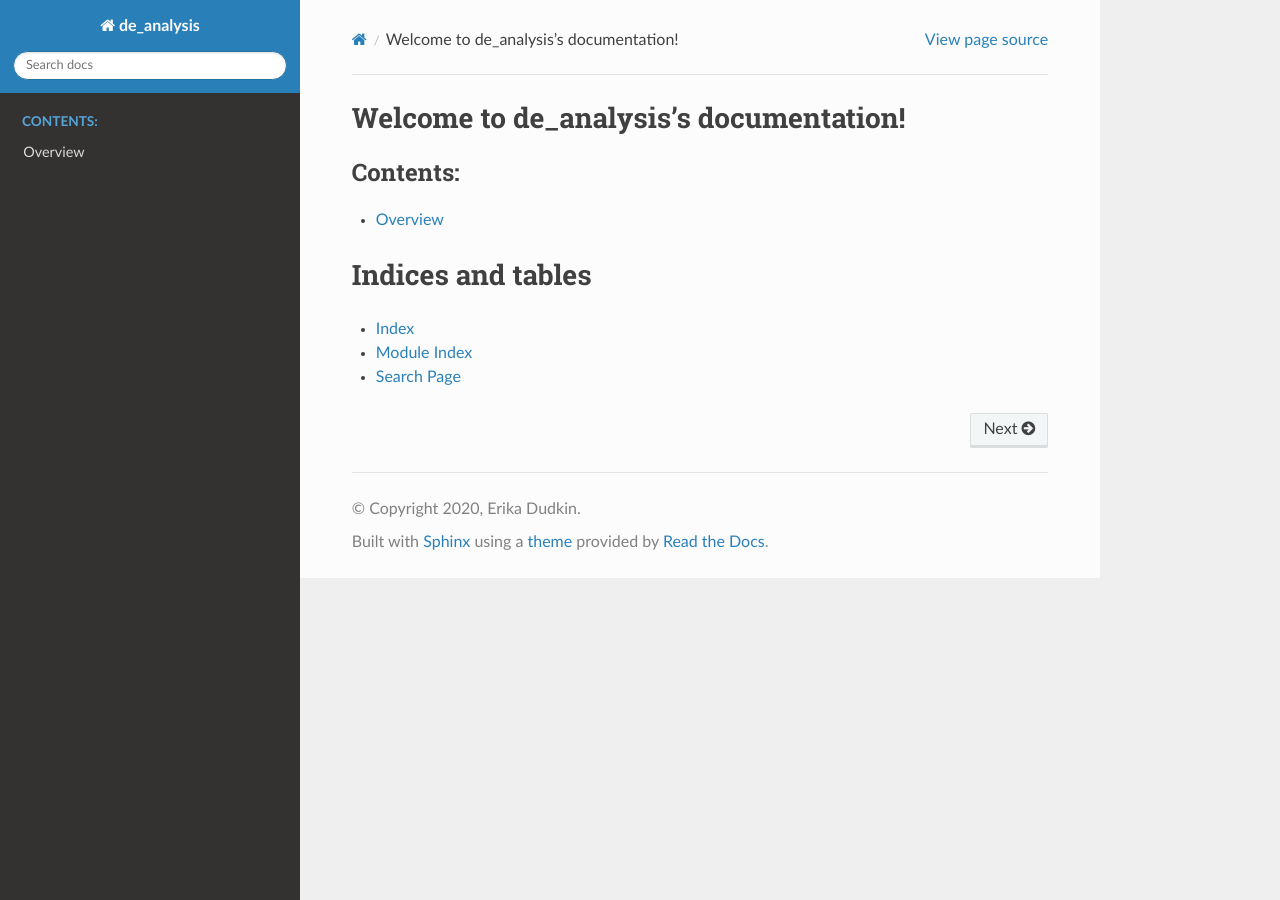
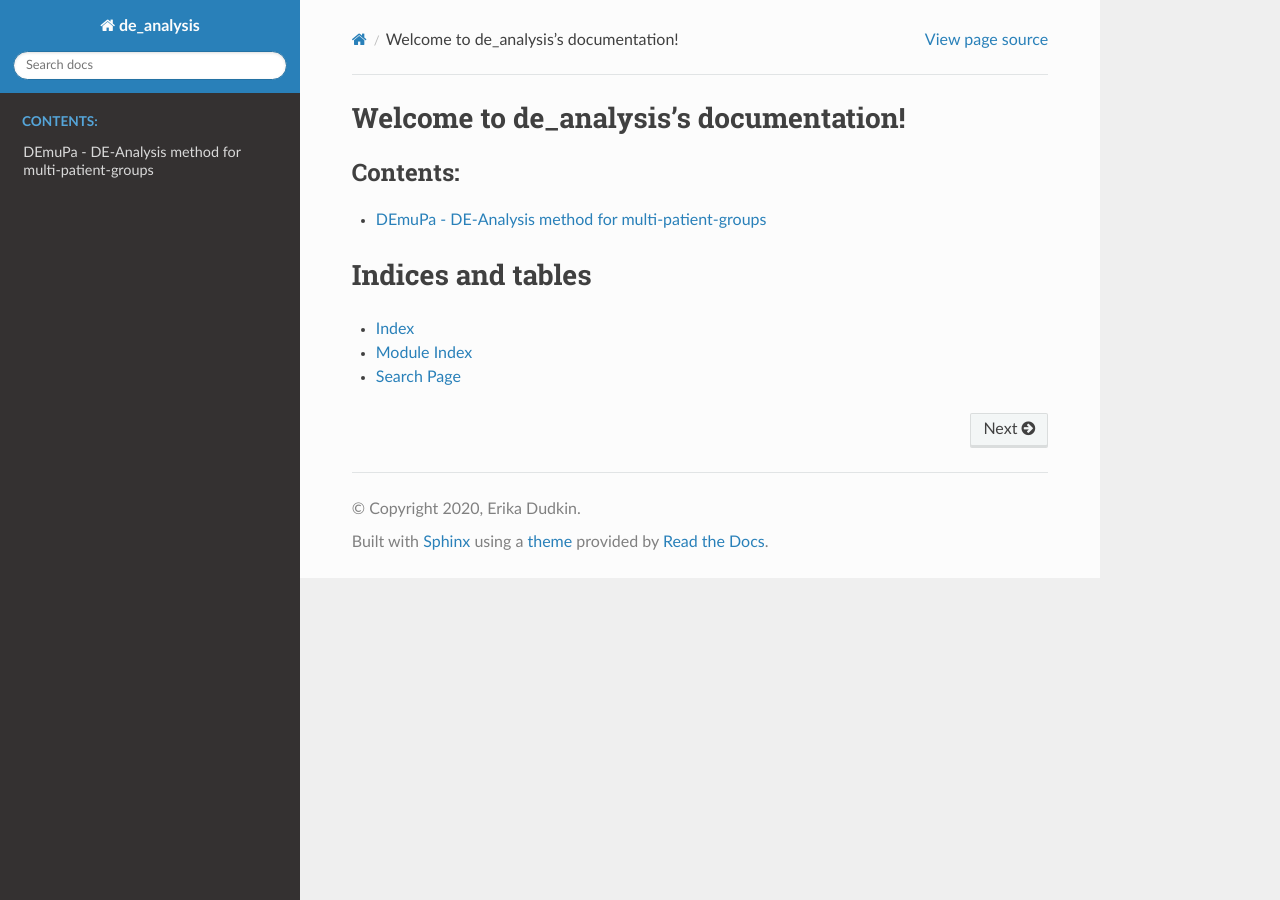
Before and after one commit to erikadudki/de_analysis, a Sphinx documentation site: the page built from docs/index.rst, in a window 1280 px wide. Built offline with Sphinx 7.4.7 and the Read the Docs theme 2.0.0, drawn with Linux system fonts in a browser that asks for light colours; some of the changed lines change nothing that is shown.

Commit message:
changes in docs

```diff
--- a/docs/overview.rst
+++ b/docs/overview.rst
@@ -1,5 +1,13 @@
-Overview
-========
-this is an overview
+DEmuPa - DE-Analysis method for multi-patient-groups
+====================================================
+Distribution-free differential expression analysis for multi-patients-groups for scRNA-seq data
+
+**Context**: scRNA-seq data of multiple patients in two groups
+
+**Goal**:  Find differentially expressed genes between the two groups
+
+This method uses Wilcoxon rank sum test for the pairwise comparison of samples.
+Differences between patient combinations are evaluated while taking all single cell read counts into account.
+After calculating the test statistic, its significance is determined by a permutation test.
 
 .. autofunction:: de_analysis.de_analysis
```
